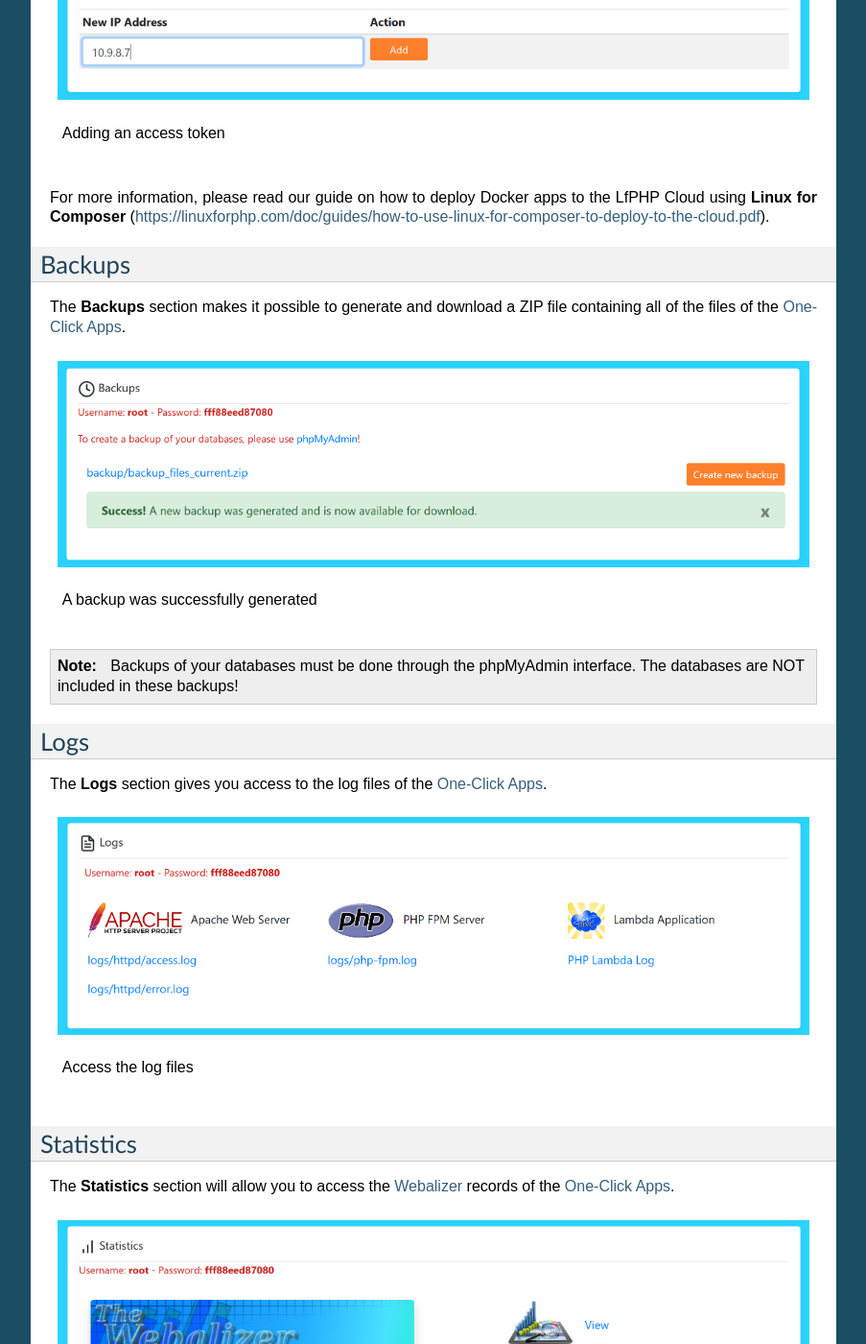
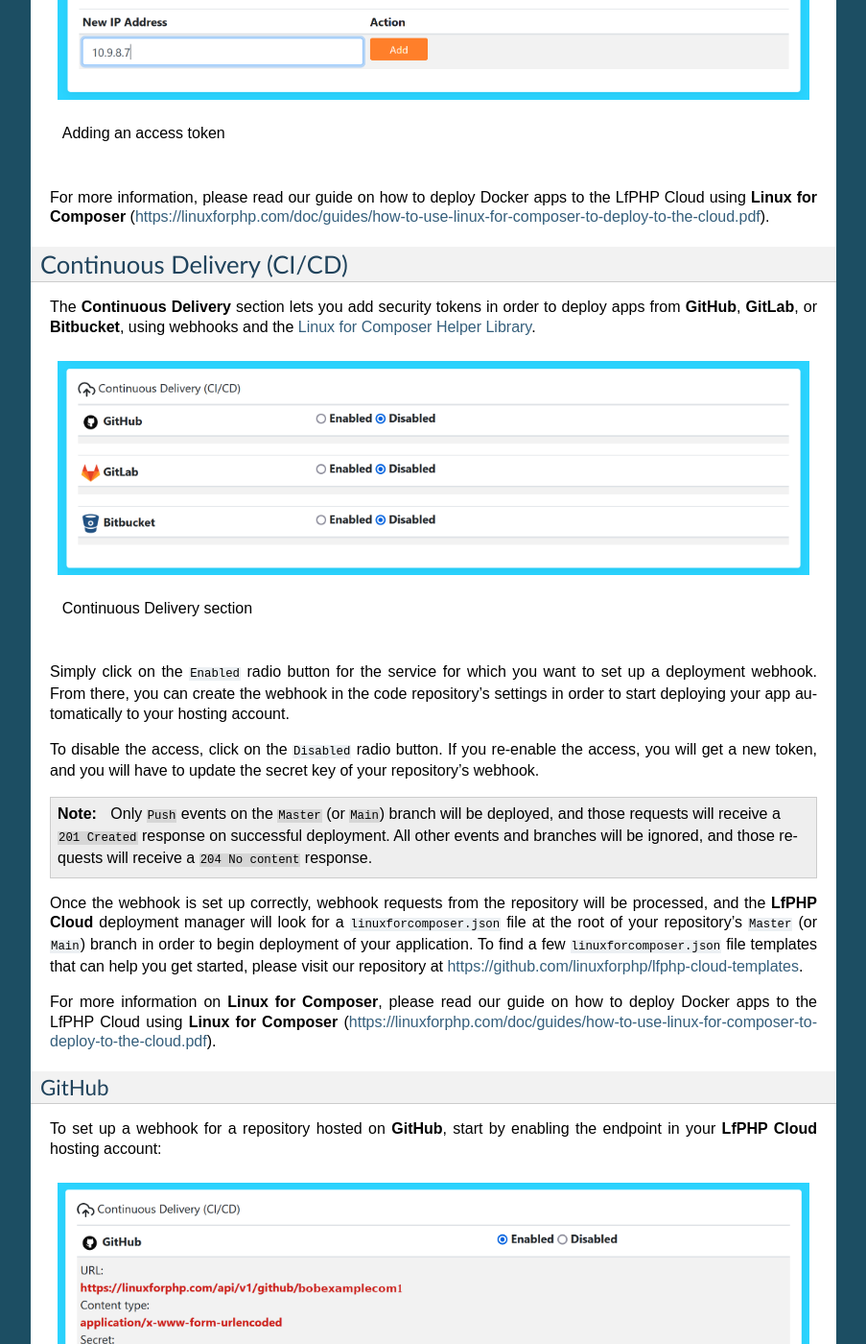
Before and after one commit to linuxforphp/lfphp-cloud-docs, a Sphinx documentation site: the page built from docs/getting_started.rst, in a window 1280 px wide and 1400 px high, scrolled down 13528 px. Shown: the whole window at 96% size, without its empty margins (198-1101 px from the left). Built offline with Sphinx 7.4.7, drawn with Linux system fonts in a browser that asks for light colours; some of the changed text lies outside the part shown.

Commit message:
2021-08-11 AC: Updates the documentation for the CI/CD feature.

```diff
--- a/docs/getting_started.rst
+++ b/docs/getting_started.rst
@@ -61,24 +61,24 @@
 
 .. _file_browser:
 
-File Browser
-------------
+FileBrowser
+-----------
 
 .. index:: File browser
 
 If you have installed one of the :ref:`one-click_apps`, you will be able to access the file system of
-your app in the **File browser** that can be found in the :ref:`status` section. Using this utility,
+your app in the **FileBrowser** that can be found in the :ref:`status` section. Using this utility,
 you can move, copy, edit, delete, upload, or zip archive specific files or folders. You can also restore
-backups of your files using the LfPHP file browser.
+backups of your files using the LfPHP FileBrowser.
 
 .. figure:: /images/File_Browser.png
-   :alt: The File browser
+   :alt: The FileBrowser
 
-   The File browser
+   The FileBrowser Application
 
 .. index:: Crons
 
-If you access the **File browser**, you will notice that you can access the **Cron** files from the
+If you access the **FileBrowser**, you will notice that you can access the **Cron** files from the
 root folder. You can therefore edit the cron files if you need to run certain tasks at certain intervals
 of time on your hosting account.
 
@@ -427,6 +427,102 @@
 For more information, please read our guide on how to deploy Docker apps to the LfPHP Cloud using
 **Linux for Composer** (`<https://linuxforphp.com/doc/guides/how-to-use-linux-for-composer-to-deploy-to-the-cloud.pdf>`_).
 
+.. _continuous_delivery:
+
+Continuous Delivery (CI/CD)
+---------------------------
+
+.. index:: Continuous Delivery
+
+The **Continuous Delivery** section lets you add security tokens in order to deploy apps from **GitHub**,
+**GitLab**, or **Bitbucket**, using webhooks and the `Linux for Composer Helper Library <https://packagist.org/packages/linuxforphp/linuxforcomposer>`_.
+
+.. figure:: /images/Continuous_Delivery_Disabled.png
+   :alt: Continuous Delivery section
+
+   Continuous Delivery section
+
+Simply click on the ``Enabled`` radio button for the service for which you want to set up a deployment
+webhook. From there, you can create the webhook in the code repository's settings in order to start
+deploying your app automatically to your hosting account.
+
+To disable the access, click on the ``Disabled`` radio button. If you re-enable the access,
+you will get a new token, and you will have to update the secret key of your repository's webhook.
+
+.. note:: Only ``Push`` events on the ``Master`` (or ``Main``) branch will be deployed, and those requests will receive a ``201 Created`` response on successful deployment. All other events and branches will be ignored, and those requests will receive a ``204 No content`` response.
+
+Once the webhook is set up correctly, webhook requests from the repository will be processed, and the
+**LfPHP Cloud** deployment manager will look for a ``linuxforcomposer.json`` file at the root of your
+repository's ``Master`` (or ``Main``) branch in order to begin deployment of your application.
+To find a few ``linuxforcomposer.json`` file templates that can help you get started, please visit
+our repository at `<https://github.com/linuxforphp/lfphp-cloud-templates>`_.
+
+For more information on **Linux for Composer**, please read our guide on how to deploy Docker apps
+to the LfPHP Cloud using **Linux for Composer** (`<https://linuxforphp.com/doc/guides/how-to-use-linux-for-composer-to-deploy-to-the-cloud.pdf>`_).
+
+GitHub
+^^^^^^
+
+.. index:: GitHub Webhook
+
+To set up a webhook for a repository hosted on **GitHub**, start by enabling the endpoint in your
+**LfPHP Cloud** hosting account:
+
+.. figure:: /images/Continuous_Delivery_Enabled_GitHub.png
+   :alt: Enabling the GitHub endpoint
+
+   Enabling the GitHub endpoint
+
+In your **GitHub** repository's settings, add a webhook by pasting in the endpoint URL, the secret
+token key, and clicking the ``Save`` button. All of the other default settings should not be modified.
+
+.. figure:: /images/Continuous_Delivery_GitHub.png
+   :alt: Adding the GitHub webhook
+
+   Adding the GitHub webhook
+
+GitLab
+^^^^^^
+
+.. index:: GitLab Webhook
+
+To set up a webhook for a repository hosted on **GitLab**, start by enabling the endpoint in your
+**LfPHP Cloud** hosting account:
+
+.. figure:: /images/Continuous_Delivery_Enabled_GitLab.png
+   :alt: Enabling the GitLab endpoint
+
+   Enabling the GitLab endpoint
+
+In your **GitLab** repository's settings, add a webhook by pasting in the endpoint URL, the secret
+token key, and clicking the ``Save`` button. All of the other default settings should not be modified.
+
+.. figure:: /images/Continuous_Delivery_GitLab.png
+   :alt: Adding the GitLab webhook
+
+   Adding the GitLab webhook
+
+Bitbucket
+^^^^^^^^^
+
+.. index:: Bitbucket Webhook
+
+To set up a webhook for a repository hosted on **Bitbucket**, start by enabling the endpoint in your
+**LfPHP Cloud** hosting account:
+
+.. figure:: /images/Continuous_Delivery_Enabled_Bitbucket.png
+   :alt: Enabling the Bitbucket endpoint
+
+   Enabling the Bitbucket endpoint
+
+In your **Bitbucket** repository's settings, add a webhook by pasting in the endpoint URL, and
+clicking the ``Save`` button. All of the other default settings should not be modified.
+
+.. figure:: /images/Continuous_Delivery_Bitbucket.png
+   :alt: Adding the Bitbucketwebhook
+
+   Adding the Bitbucket webhook
+
 .. _backups:
 
 Backups
```
Also changed, not shown: docs/images/Continuous_Delivery_Bitbucket.png (added), docs/images/Continuous_Delivery_Disabled.png (added), docs/images/Continuous_Delivery_Enabled_Bitbucket.png (added), docs/images/Continuous_Delivery_Enabled_GitHub.png (added), docs/images/Continuous_Delivery_Enabled_GitLab.png (added), docs/images/Continuous_Delivery_GitHub.png (added), docs/images/Continuous_Delivery_GitLab.png (added).
